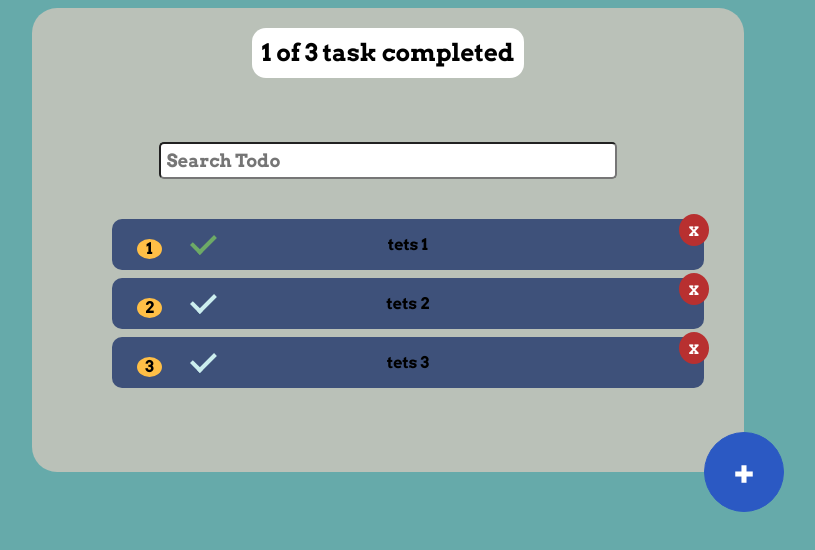
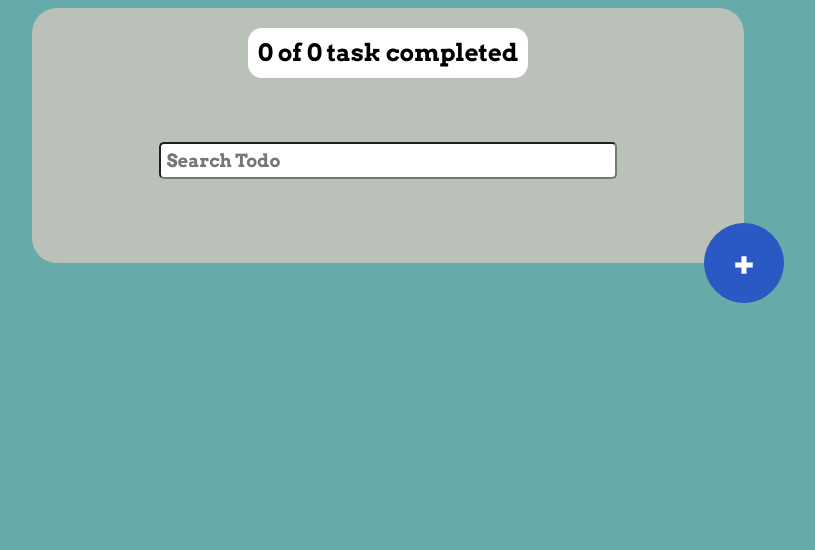
Before and after one commit to GeorgeGuerrero904/ReactLearn, a React (Create React App) app: page / in a window 1280 px wide. Shown: the top 550 px of the page, without its empty margins (252-1067 px from the left). Built offline with nearby package versions, Linux system fonts and the light colour scheme.

Commit message:
adding a localStorage usage

```diff
--- a/src/App.js
+++ b/src/App.js
@@ -1,22 +1,27 @@
 //import logo from './logo.svg';
 import './App.css';
 import React from 'react';
-import { TodoCounter } from './Components/TodoCounter';
-import { TodoSearch } from './Components/TodoSearch';
-import { CreateTodoButton } from './Components/CreateTodoButton'
-import { TodoList } from './Components/TodoList';
-import { TodoItem } from './Components/TodoItem';
+import { AppUI } from './Components/AppUI';
 import './css/Main.css';
 
-const DefaultTodos = [
-  { text: 'tets 1', completed: true, step: 1 },
-  { text: 'tets 2', completed: false, step: 2 },
-  { text: 'tets 3', completed: false, step: 3 }
-];
+// const DefaultTodos = [
+//   { text: 'tets 1', completed: true, step: 1 },
+//   { text: 'tets 2', completed: false, step: 2 },
+//   { text: 'tets 3', completed: false, step: 3 }
+// ];
 
 function App(props) {
+  const storageTodos = localStorage.getItem("todosList");
+  let parsedTodos;
+  if(!storageTodos){
+    localStorage.setItem("todoslist", "[]");
+    parsedTodos = [];
 
-  const [todos, setTodos] = React.useState(DefaultTodos);
+  }else{
+    parsedTodos = JSON.parse(storageTodos);
+  }
+
+  const [todos, setTodos] = React.useState(parsedTodos);
   const [searchValue, setSearchValue] = React.useState('');
   const completedTodos = todos.filter(todo => !!todo.completed).length;
   const totalTodos = todos.length;
@@ -33,12 +38,18 @@ function App(props) {
     })
   }
 
+  const saveTodos = function(newTodos){
+    const todosStr = JSON.stringify(newTodos);
+    localStorage.setItem("todosList", todosStr);
+    setTodos(newTodos);
+  }
+
   const changeTodoStatus = (text) => {
     const todoIndex = todos.findIndex(todo => todo.text === text);
     const newTodos = [...todos];
     console.log("setting value to ", newTodos[todoIndex].completed === true ? false : true)
     newTodos[todoIndex].completed = newTodos[todoIndex].completed === true ? false : true;
-    setTodos(newTodos);
+    saveTodos(newTodos);
   }
 
   const deleteTodo = (text) => {
@@ -46,35 +57,19 @@ function App(props) {
     const newTodos = [...todos];
     newTodos.splice(todoIndex,1);
     console.log("removing element",todoIndex)
-    setTodos(newTodos);
+    saveTodos(newTodos);
   }
 
   return (
-    <React.Fragment>
-      <TodoCounter
-        total={totalTodos}
-        completed={completedTodos}
-      />
-      <TodoSearch
-        searchValue={searchValue}
-        setSearchValue={setSearchValue}
-      />
-      <TodoList>
-        {searchedTodos.map(
-          function (todo, index) {
-             return <TodoItem
-             key={todo.text}
-             text={todo.text}
-             step={todo.step}
-             id={index}
-             completed={todo.completed}
-             onComplete={()=>changeTodoStatus(todo.text)}
-             onDelete={()=>deleteTodo(todo.text)}
-             />
-             })}
-      </TodoList>
-      <CreateTodoButton />
-    </React.Fragment>
+    <AppUI
+    totalTodos={totalTodos}
+    completedTodos={completedTodos}
+    searchValue={searchValue}
+    setSearchValue={setSearchValue}
+    searchedTodos={searchedTodos}
+    changeTodoStatus={changeTodoStatus}
+    deleteTodo={deleteTodo}
+    />
   );
 }
 
--- /dev/null
+++ b/src/Components/AppUI.js
@@ -0,0 +1,40 @@
+import React from "react";
+
+import {TodoCounter} from './TodoCounter'
+import { TodoSearch } from './TodoSearch';
+import { CreateTodoButton } from './CreateTodoButton'
+import { TodoList } from './TodoList';
+import { TodoItem } from './TodoItem';
+
+function AppUI({totalTodos, completedTodos, searchValue, setSearchValue, searchedTodos, changeTodoStatus, deleteTodo}) {
+    return (
+        <React.Fragment>
+            <TodoCounter
+                total={totalTodos}
+                completed={completedTodos}
+            />
+            <TodoSearch
+                searchValue={searchValue}
+                setSearchValue={setSearchValue}
+            />
+            <TodoList>
+                {searchedTodos.map(
+                    function (todo, index) {
+                        return <TodoItem
+                            key={todo.text}
+                            text={todo.text}
+                            step={todo.step}
+                            id={index}
+                            completed={todo.completed}
+                            onComplete={() => changeTodoStatus(todo.text)}
+                            onDelete={() => deleteTodo(todo.text)}
+                        />
+                    })}
+            </TodoList>
+            <CreateTodoButton />
+        </React.Fragment>
+
+    );
+}
+
+export { AppUI }
```
